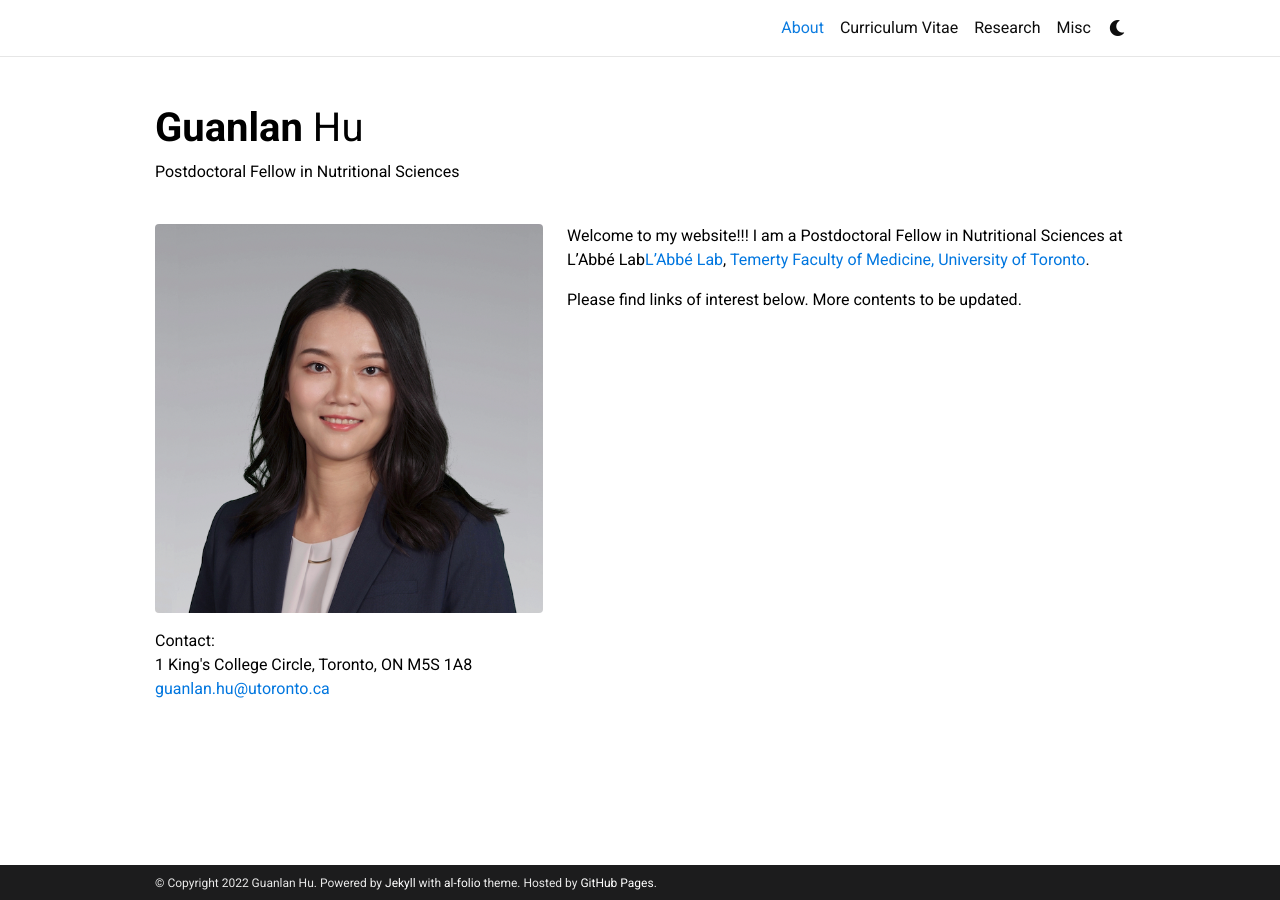
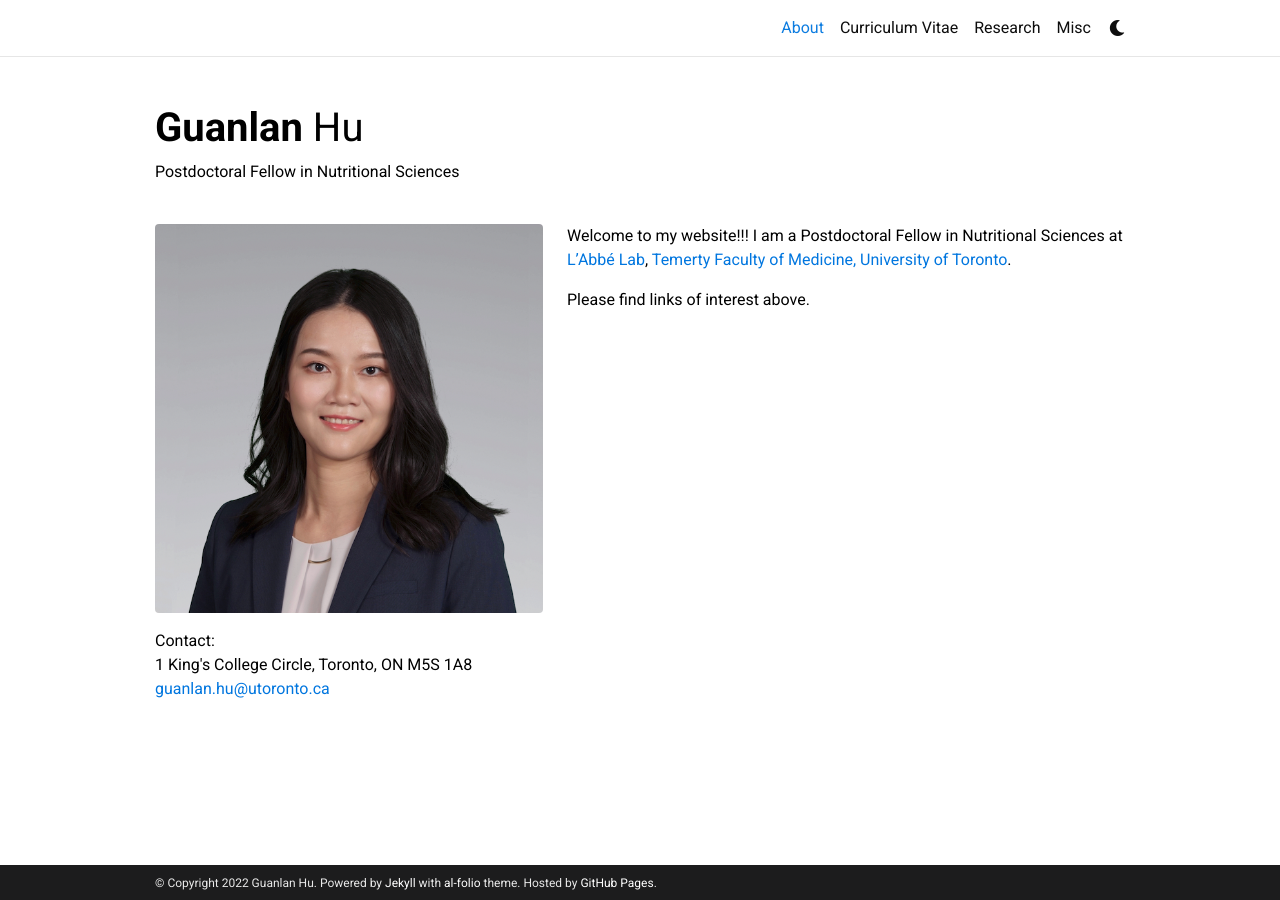
Before and after one commit to guanlanhu/guanlanhu.github.io, a Jekyll site: the page built from _pages/about.md, in a window 1280 px wide. Built offline with Jekyll 4.4.1, drawn with Linux system fonts in a browser that asks for light colours; full-size pictures stand in for the smaller copies a plugin makes; comment, search, counter and statistics services are not loaded; a style sheet for code colours, icons or effects is not loaded.

Commit message:
Update about.md

```diff
--- a/_pages/about.md
+++ b/_pages/about.md
@@ -18,6 +18,6 @@ news: false  # includes a list of news items
 selected_papers: false # includes a list of papers marked as "selected={true}"
 social: false  # includes social icons at the bottom of the page
 ---
-Welcome to my website!!! I am a Postdoctoral Fellow in Nutritional Sciences at L'Abbé Lab<a href='https://labbelab.utoronto.ca/'>L'Abbé Lab</a>, <a href='https://temertymedicine.utoronto.ca/'>Temerty Faculty of Medicine, University of Toronto</a>.
+Welcome to my website!!! I am a Postdoctoral Fellow in Nutritional Sciences at <a href='https://labbelab.utoronto.ca/'>L'Abbé Lab</a>, <a href='https://temertymedicine.utoronto.ca/'>Temerty Faculty of Medicine, University of Toronto</a>.
 
-Please find links of interest below. More contents to be updated.
+Please find links of interest above.
```
